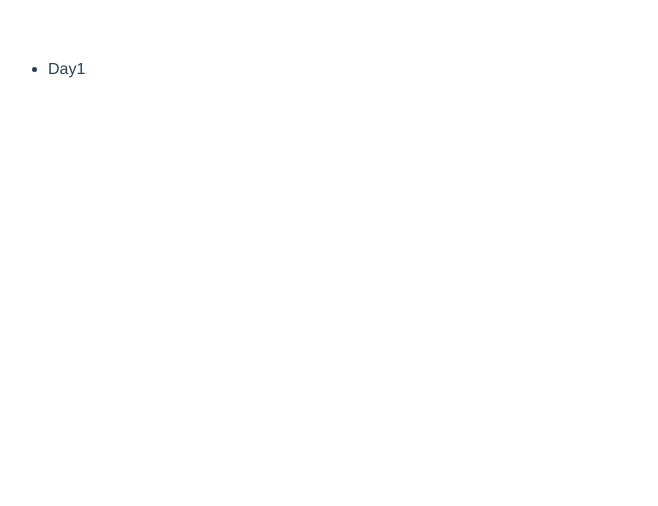
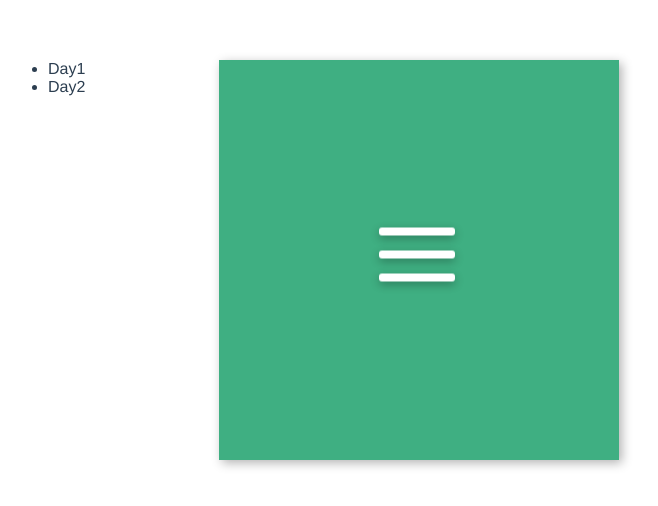
Before and after one commit to JWeiZhang/css-challenge, a Vue app: page /#/Day2 in a window 1280 px wide. Shown: the top 506 px of the page, without its empty margins (0-658 px from the left). Built offline with nearby package versions, Linux system fonts and the light colour scheme.

Commit message:
complete Day2

```diff
--- /dev/null
+++ b/src/components/Day2.vue
@@ -0,0 +1,172 @@
+<template>
+  <div class="day2">
+      <div class="center" @click="isActive = !isActive;" :class="{ active: isActive }">
+          <div class="line-1"></div>
+          <div class="line-2"></div>
+          <div class="line-3"></div>
+      </div>
+  </div>
+</template>
+<script>
+export default {
+  name: "Day2",
+  data() {
+    return {
+      isActive: false,
+      beenActive: false
+    };
+  }
+};
+</script>
+<style lang="scss" scoped>
+.day2 {
+  width: 400px;
+  height: 400px;
+  background-color: #3faf82;
+  box-shadow: 3px 3px 10px rgba(0, 0, 0, 0.3);
+  position: relative;
+}
+.center {
+  position: absolute;
+  left: 50%;
+  top: 50%;
+  transform: translate(-50%, -50%);
+  width: 80px;
+  height: 65px;
+  cursor: pointer;
+  //   .line {
+  //     z-index: 1;
+  //     position: absolute;
+  //     left: 50%;
+  //     top: 50%;
+  //     transform: translate(-50%, -50%);
+  //     width: 95%;
+  //     height: 8px;
+  //     background-color: #fff;
+  //     box-shadow: 0px 3px 10px rgba(0, 0, 0, 0.3);
+  //     border-radius: 3px;
+  //     &::after,
+  //     &::before {
+  //       z-index: 10;
+  //       position: absolute;
+  //       left: 0px;
+  //       content: "";
+  //       width: 100%;
+  //       height: 8px;
+  //       background-color: #fff;
+  //       box-shadow: 0px 3px 10px rgba(0, 0, 0, 0.3);
+  //       border-radius: 3px;
+  //     }
+  //     &::after {
+  //       top: 25px;
+  //     }
+  //     &::before {
+  //       top: -25px;
+  //     }
+  //   }
+  .line-1 {
+    width: 95%;
+    height: 8px;
+    background-color: #fff;
+    box-shadow: 0px 3px 10px rgba(0, 0, 0, 0.3);
+    border-radius: 3px;
+    animation: line-1-rev 0.7s cubic-bezier(0.3, 1, 0.7, 1) forwards;
+  }
+  .line-2 {
+    left: 0px;
+    width: 95%;
+    height: 8px;
+    background-color: #fff;
+    box-shadow: 0px 3px 10px rgba(0, 0, 0, 0.3);
+    border-radius: 3px;
+    margin: 15px 0;
+    animation: line-2-rev 0.7s cubic-bezier(0.3, 1, 0.7, 1) forwards;
+  }
+  .line-3 {
+    left: 0px;
+    width: 95%;
+    height: 8px;
+    background-color: #fff;
+    box-shadow: 0px 3px 10px rgba(0, 0, 0, 0.3);
+    border-radius: 3px;
+    animation: line-3-rev 0.7s cubic-bezier(0.3, 1, 0.7, 1) forwards;
+  }
+}
+.no-animation {
+  animation: none !important;
+}
+$cubic-bezier-in: cubic-bezier(0.3, 1, 0.7, 1);
+.active {
+  .line-1 {
+    animation: line-1 0.7s cubic-bezier(0.3, 1, 0.7, 1) forwards;
+  }
+  .line-2 {
+    animation: line-2 0.7s cubic-bezier(0.3, 1, 0.7, 1) forwards;
+  }
+  .line-3 {
+    animation: line-3 0.7s cubic-bezier(0.3, 1, 0.7, 1) forwards;
+  }
+}
+
+@keyframes line-1 {
+  0% {
+  }
+  50% {
+    transform: translateY(23px) rotate(0);
+  }
+  100% {
+    transform: translateY(23px) rotate(45deg);
+  }
+}
+@keyframes line-2 {
+  0% {
+    transform: scale(1);
+    opacity: 1;
+  }
+  100% {
+    transform: scale(0);
+    opacity: 0;
+  }
+}
+@keyframes line-3 {
+  0% {
+  }
+  50% {
+    transform: translateY(-23px) rotate(0);
+  }
+  100% {
+    transform: translateY(-23px) rotate(135deg);
+  }
+}
+
+@keyframes line-1-rev {
+  0% {
+    transform: translateY(23px) rotate(45deg);
+  }
+  50% {
+    transform: translateY(23px) rotate(0);
+  }
+  100% {
+  }
+}
+@keyframes line-2-rev {
+  0% {
+    transform: scale(0);
+    opacity: 0;
+  }
+  100% {
+    transform: scale(1);
+    opacity: 1;
+  }
+}
+@keyframes line-3-rev {
+  0% {
+    transform: translateY(-23px) rotate(135deg);
+  }
+  50% {
+    transform: translateY(-23px) rotate(0);
+  }
+  100% {
+  }
+}
+</style>
--- a/src/router/index.js
+++ b/src/router/index.js
@@ -1,13 +1,21 @@
 import Vue from 'vue'
 import Router from 'vue-router'
+
 import Day1 from '@/components/Day1'
+import Day2 from '@/components/Day2'
 
 Vue.use(Router)
 
 export default new Router({
   routes: [{
-    path: '/Day1',
-    name: 'Day1',
-    component: Day1
-  }]
+      path: '/Day1',
+      name: 'Day1',
+      component: Day1
+    },
+    {
+      path: '/Day2',
+      name: 'Day2',
+      component: Day2
+    }
+  ]
 })
```
